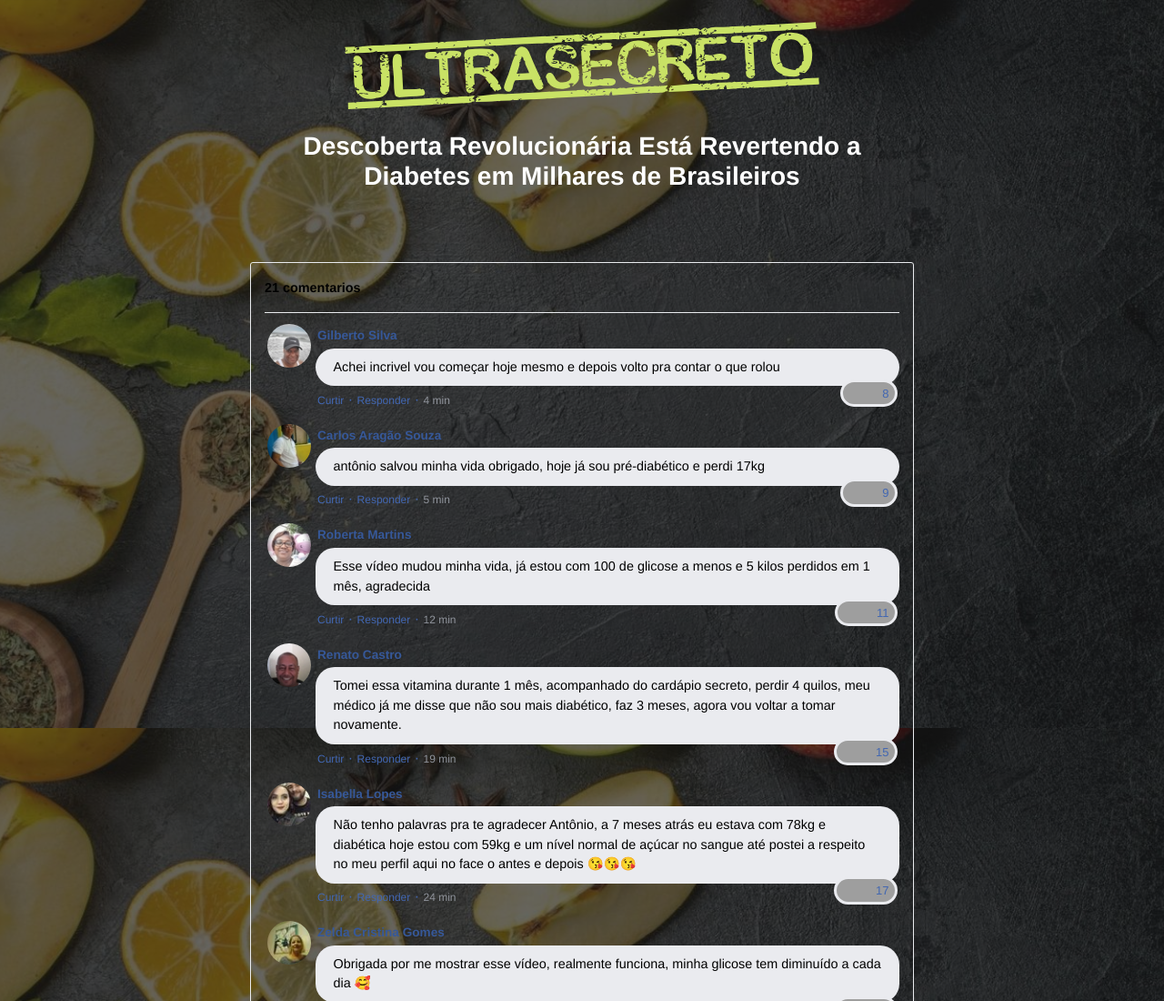
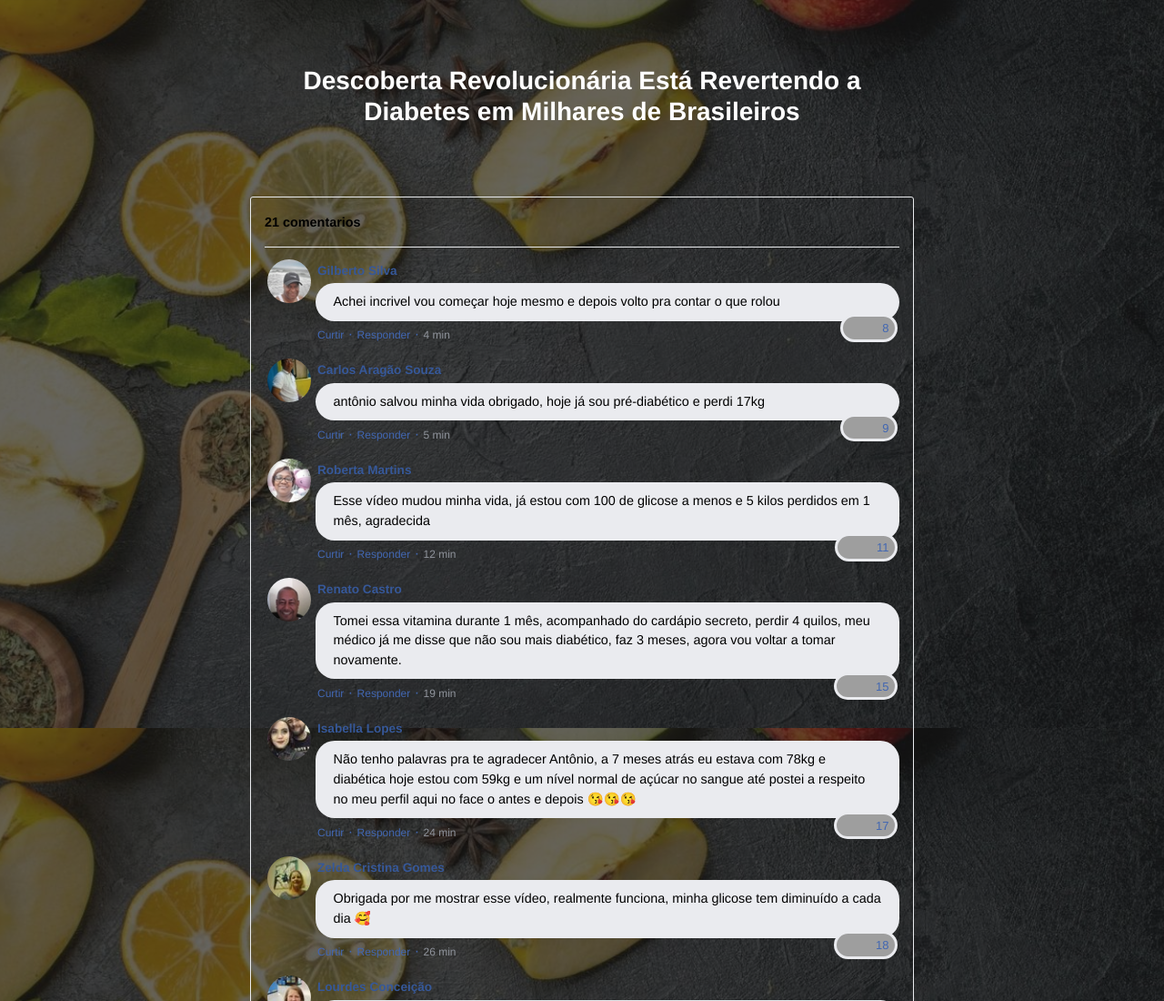
Before and after one commit to britones1/protocoldiabeteszeros.site-P16, a plain HTML site: page index.html in a window 1280 px wide. Shown: the top 1100 px of the page at 91% size. Drawn offline with nearby package versions, Linux system fonts and the light colour scheme; grey boxes are pictures that could not be loaded; a script that the page names is missing.

Commit message:
Update index.html

```diff
--- a/index.html
+++ b/index.html
@@ -56,7 +56,7 @@
         <div class="row justify-content-center">
           <div class="col-lg-8 text-center">
             <!-- Imagem Ultrasecreto -->
-            <img class="img-fluid" src="./assets/img/ultrasecreto.svg">
+            <img class="img-fluid" src=>
 
             <!-- Headline -->
             <h3 class="my-4"><b>Descoberta Revolucionária Está Revertendo a Diabetes em Milhares de Brasileiros</b></h3>
```
